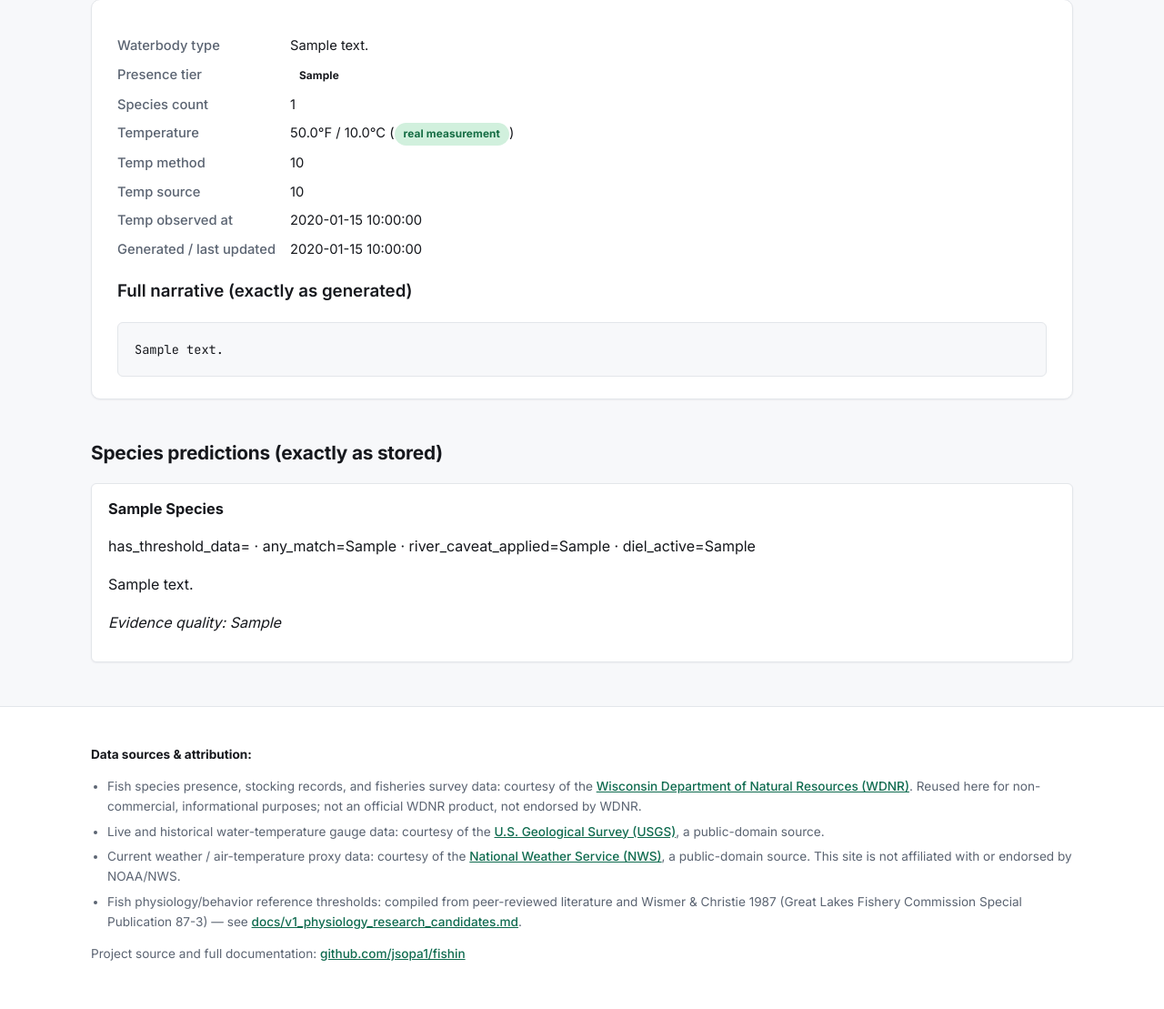
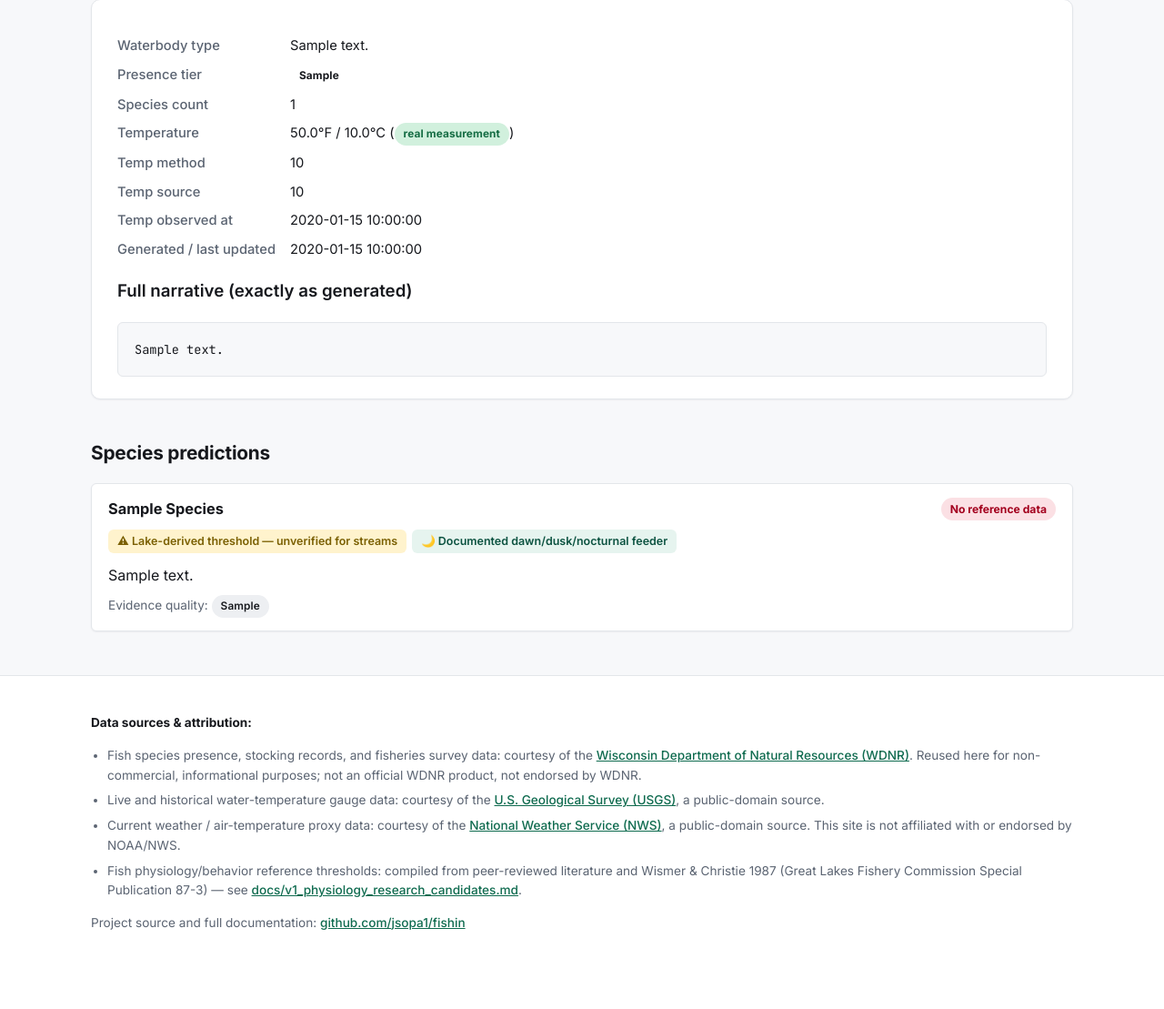
Before and after one commit to jsopa1/fishin, a Flask app: template webapp/templates/waterbody_detail.html in a window 1280 px wide. Shown: the part 275-1384 px from the top of the page at 91% size. After the commit the page ends 1297 px from the top, so only its background shows below. Run offline with Flask 3, Linux system fonts and the light colour scheme; the template is opened without the code that fills it: most values are stand-ins (such as "Sample title", 1, 10 or a date in 2020).

Commit message:
Redesign species-prediction cards on the waterbody detail page
Replaces the raw "has_threshold_data=1 · any_match=0 ·
river_caveat_applied=0 · diel_active=0" debug-style dump with readable
badges: a green/gray match-status pill per species, and flags for the
stream/lake-threshold caveat and documented diel feeding only when they
actually apply. Same underlying data, nothing hidden or summarized away
-- just presented the way a person, not a debugger, would want to read
it. Re-verified all new color pairs against WCAG AA (>=5.19:1).

Also adds an id anchor to the Species predictions heading and updates
the detail screenshot in the README to show the new cards.

Co-Authored-By: Claude Sonnet 5 <noreply@anthropic.com>

```diff
--- a/webapp/static/style.css
+++ b/webapp/static/style.css
@@ -241,8 +241,40 @@ main h1 { overflow-wrap: anywhere; word-break: break-word; }
   background: var(--card);
   box-shadow: var(--shadow-sm);
 }
-.species-card h4 { margin: 0 0 8px; font-size: 1.02rem; }
+.species-card h4 { margin: 0; font-size: 1.02rem; }
 .species-card .caveat { color: var(--stocking); font-weight: 600; }
+
+.species-head { display: flex; align-items: center; justify-content: space-between; gap: 12px; flex-wrap: wrap; }
+.match-badge {
+  display: inline-flex;
+  align-items: center;
+  gap: 4px;
+  padding: 3px 10px;
+  border-radius: 999px;
+  font-size: 0.76rem;
+  font-weight: 700;
+  white-space: nowrap;
+}
+.match-badge.yes { background: var(--survey-bg); color: var(--survey); }
+.match-badge.no { background: var(--border-soft); color: var(--muted); }
+.match-badge.none { background: var(--stale-light); color: #a3001e; }
+
+.flag-row { display: flex; flex-wrap: wrap; gap: 6px; margin-top: 10px; }
+.flag {
+  display: inline-flex;
+  align-items: center;
+  gap: 4px;
+  padding: 3px 10px;
+  border-radius: var(--radius-sm);
+  font-size: 0.78rem;
+  font-weight: 600;
+}
+.flag-caveat { background: var(--stocking-bg); color: var(--stocking); }
+.flag-diel { background: var(--accent-light); color: var(--accent-dark); }
+
+.species-desc { margin: 12px 0 0; }
+.species-evidence { margin: 8px 0 0; font-size: 0.85rem; color: var(--muted); }
+.tag.evidence { background: var(--border-soft); color: var(--ink); font-weight: 600; text-transform: none; }
 
 /* ---------- Footer ---------- */
 .site-footer { background: var(--card); border-top: 1px solid var(--border); padding: 28px 0 36px; font-size: 0.85rem; color: var(--muted); margin-top: 48px; }
--- a/webapp/templates/waterbody_detail.html
+++ b/webapp/templates/waterbody_detail.html
@@ -33,16 +33,35 @@
   <div class="narrative">{{ wb.narrative_text }}</div>
 </div>
 
-<h2>Species predictions (exactly as stored)</h2>
+<h2 id="species-predictions">Species predictions</h2>
 {% if species_predictions %}
   {% for sp in species_predictions %}
   <div class="species-card">
-    <h4>{{ sp.species.title() }}</h4>
-    <p>has_threshold_data={{ sp.has_threshold_data }} &middot; any_match={{ sp.any_match }}
-       &middot; river_caveat_applied={{ sp.river_caveat_applied }} &middot; diel_active={{ sp.diel_active }}</p>
+    <div class="species-head">
+      <h4>{{ sp.species.title() }}</h4>
+      {% if not sp.has_threshold_data %}
+        <span class="match-badge none">No reference data</span>
+      {% elif sp.any_match %}
+        <span class="match-badge yes">✓ Currently matching</span>
+      {% else %}
+        <span class="match-badge no">No match right now</span>
+      {% endif %}
+    </div>
+    {% if sp.river_caveat_applied or sp.diel_active %}
+    <div class="flag-row">
+      {% if sp.river_caveat_applied %}
+        <span class="flag flag-caveat">⚠ Lake-derived threshold — unverified for streams</span>
+      {% endif %}
+      {% if sp.diel_active %}
+        <span class="flag flag-diel">🌙 Documented dawn/dusk/nocturnal feeder</span>
+      {% endif %}
+    </div>
+    {% endif %}
     {% if sp.match_description %}
-      <p>{{ sp.match_description }}</p>
-      <p><em>Evidence quality: {{ sp.evidence_quality }}</em></p>
+      <p class="species-desc">{{ sp.match_description }}</p>
+    {% endif %}
+    {% if sp.evidence_quality %}
+      <p class="species-evidence">Evidence quality: <span class="tag evidence">{{ sp.evidence_quality }}</span></p>
     {% endif %}
   </div>
   {% endfor %}
```
Also changed, not shown: README.md, 1 other file.
